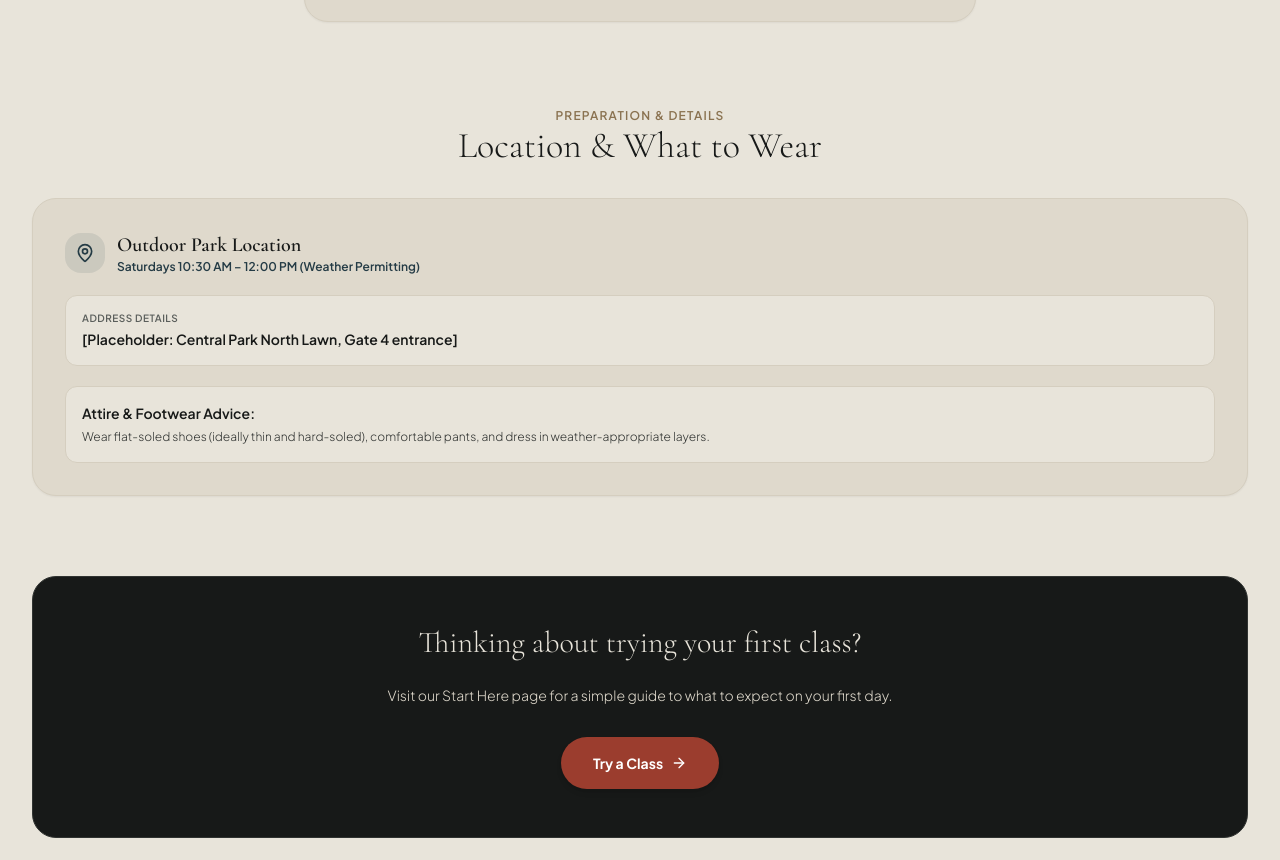
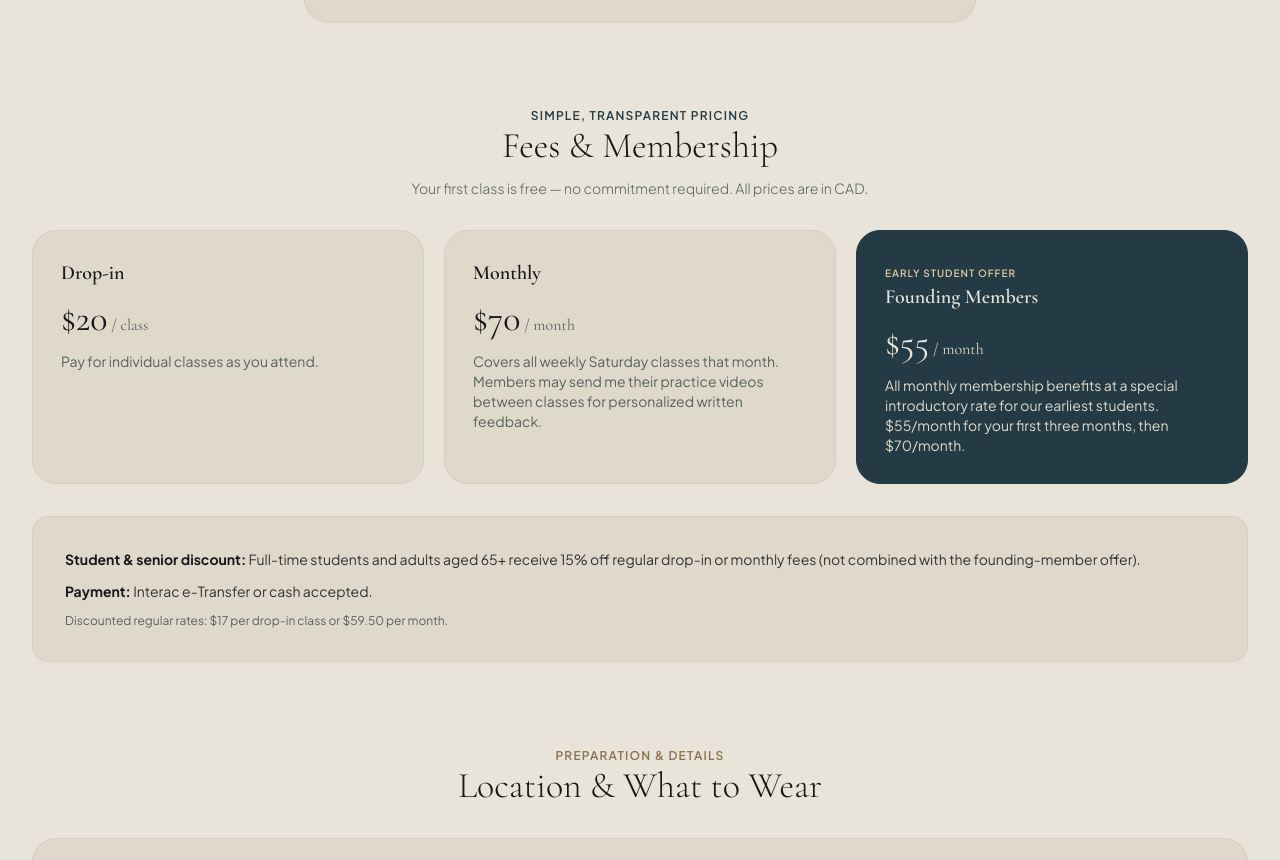
Before and after one commit to RobinfWu/taiji-meetup, a Next.js app: page /classes in a window 1280 px wide. Shown: the part 1147-2007 px from the top of the page. Built offline with nearby package versions, Linux system fonts and the light colour scheme.

Commit message:
feat: add class fees, founding member pricing, and student discounts

```diff
--- a/app/classes/page.tsx
+++ b/app/classes/page.tsx
@@ -135,6 +135,78 @@ export default function ClassesPage() {
           </div>
           </div>
 
+
+        {/* Fees & Membership */}
+        <section aria-labelledby="fees-heading" className="space-y-8">
+          <div className="text-center max-w-2xl mx-auto space-y-3">
+            <span className="text-xs font-semibold uppercase tracking-widest text-[#243B45]">
+              Simple, Transparent Pricing
+            </span>
+            <h2
+              id="fees-heading"
+              className="font-serif text-3xl sm:text-4xl font-light text-[#171918]"
+            >
+              Fees & Membership
+            </h2>
+            <p className="text-sm text-[#57625B] font-light">
+              Your first class is free — no commitment required. All prices are in CAD.
+            </p>
+          </div>
+
+          <div className="grid grid-cols-1 md:grid-cols-3 gap-5">
+            <div className="bg-[#DFD9CC] rounded-3xl border border-[#D5CEBF] p-7 space-y-3">
+              <h3 className="font-serif text-xl font-semibold">Drop-in</h3>
+              <p className="font-serif text-4xl text-[#171918]">
+                $20<span className="text-base text-[#57625B]"> / class</span>
+              </p>
+              <p className="text-sm text-[#57625B]">
+                Pay for individual classes as you attend.
+              </p>
+            </div>
+
+            <div className="bg-[#DFD9CC] rounded-3xl border border-[#D5CEBF] p-7 space-y-3">
+              <h3 className="font-serif text-xl font-semibold">Monthly</h3>
+              <p className="font-serif text-4xl text-[#171918]">
+                $70<span className="text-base text-[#57625B]"> / month</span>
+              </p>
+              <p className="text-sm text-[#57625B]">
+                Covers all weekly Saturday classes that month. Members may send me their practice videos between classes for personalized written feedback.
+              </p>
+            </div>
+
+            <div className="bg-[#243B45] text-[#E8E4DA] rounded-3xl border border-[#243B45] p-7 space-y-3">
+              <span className="text-[10px] uppercase tracking-widest font-semibold text-[#E0C9A2]">
+                Early Student Offer
+              </span>
+              <h3 className="font-serif text-xl font-semibold">Founding Members</h3>
+              <p className="font-serif text-4xl">
+                $55<span className="text-base text-[#DFD9CC]"> / month</span>
+              </p>
+              <p className="text-sm text-[#DFD9CC]">
+                All monthly membership benefits at a special introductory rate for our earliest students.
+                $55/month for your first three months, then $70/month.
+              </p>
+            </div>
+          </div>
+
+          <div className="bg-[#DFD9CC] rounded-2xl border border-[#D5CEBF] p-6 sm:p-8 space-y-3 text-sm text-[#303331]">
+            <p>
+              <strong className="text-[#171918]">
+                Student & senior discount:
+              </strong>{" "}
+              Full-time students and adults aged 65+ receive 15% off regular
+              drop-in or monthly fees (not combined with the founding-member offer).
+            </p>
+            <p>
+              <strong className="text-[#171918]">Payment:</strong>{" "}
+              Interac e-Transfer or cash accepted.
+            </p>
+            <p className="text-xs text-[#57625B]">
+              Discounted regular rates: $17 per drop-in class or $59.50 per month.
+            </p>
+          </div>
+        </section>
+
           {/* Section 3: Location Details & What to Wear */}
           <div className="space-y-8">
             <div className="text-center max-w-2xl mx-auto space-y-2">
```
